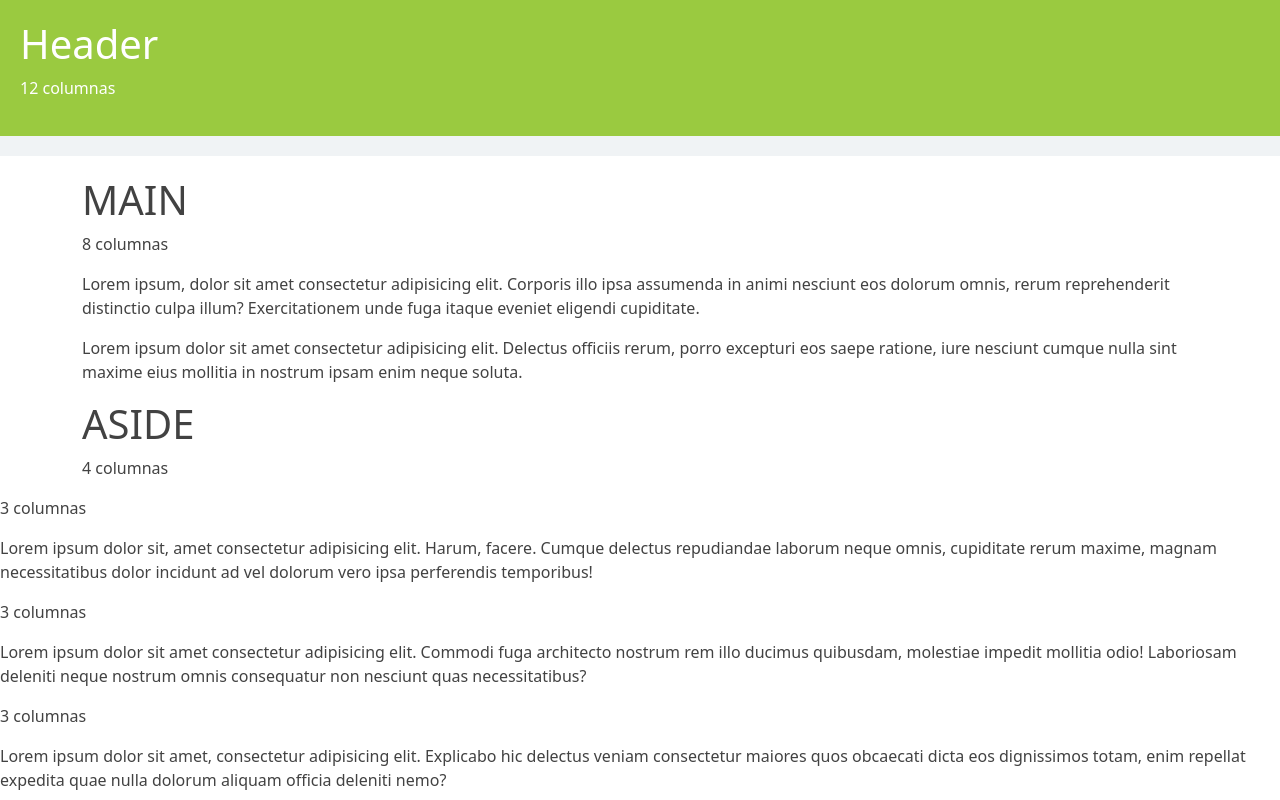
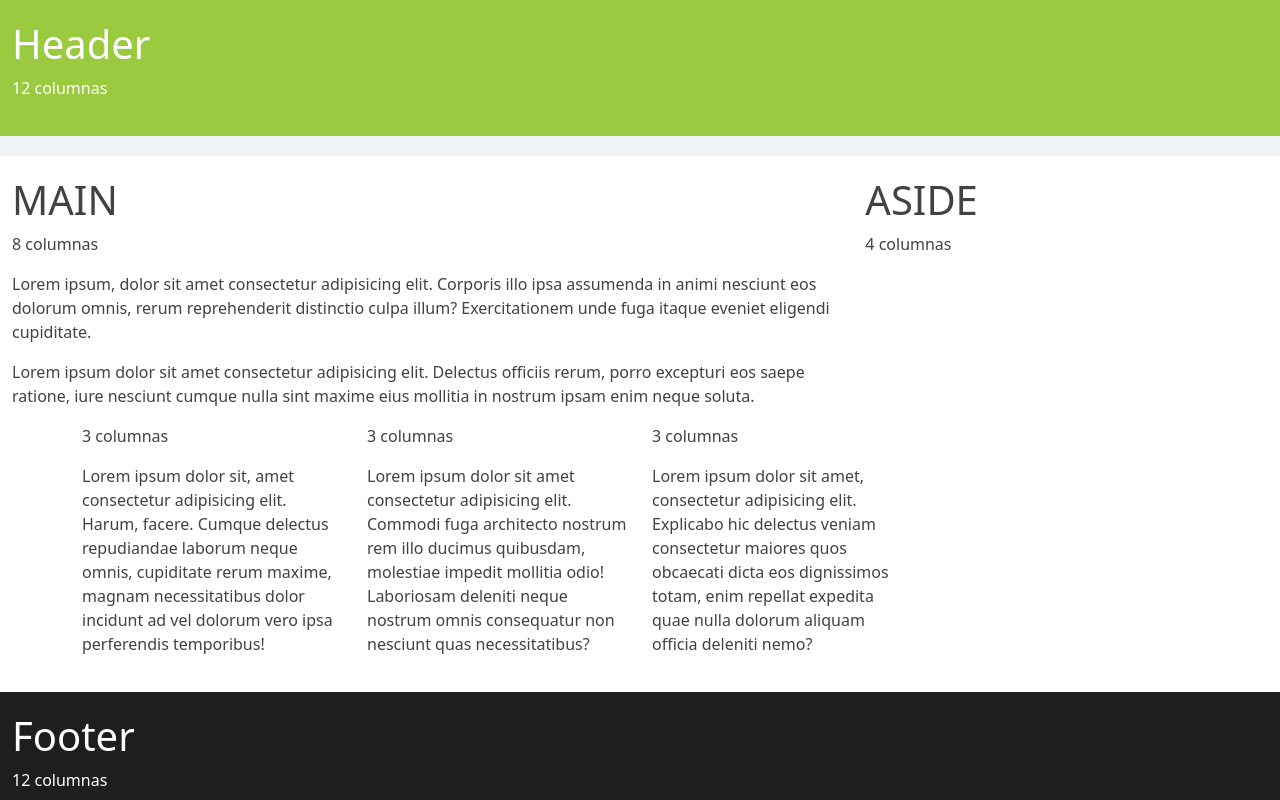
Before and after one commit to reyes-art-car/grid-bootstrap, a website: page index.html in a window 1280 px wide. Shown: the top 800 px of the page. Drawn offline with nearby package versions, Linux system fonts and the light colour scheme.

Commit message:
component size

```diff
--- a/components/footer.html
+++ b/components/footer.html
@@ -1,4 +1,4 @@
-<footer>
+<footer  class="container-fluid">
     <h1>Footer</h1>
     <p>12 columnas</p>
 </footer>
--- a/components/navbar.html
+++ b/components/navbar.html
@@ -1,4 +1,4 @@
-<header>
+<header  class="container-fluid">
     <h1>Header</h1>
     <p>12 columnas</p>
 </header>
--- a/index.html
+++ b/index.html
@@ -15,9 +15,9 @@
 	<!--llamadad e navbar-->
 	<div id="navbar"></div>
 
-	<main>
-		<div class="container">
-			<div class="main">
+	<main class="container-fluid">
+		<div class="row align-items-start">
+			<div class="col-8">
 				<h1>MAIN</h1>
 				<p>8 columnas</p>
 				<p>Lorem ipsum, dolor sit amet consectetur adipisicing elit. Corporis illo ipsa assumenda in animi
@@ -27,30 +27,35 @@
 					saepe ratione, iure nesciunt cumque nulla sint maxime eius mollitia in nostrum ipsam enim neque
 					soluta.</p>
 			</div>
-			<div class="aside">
+			<div class="col-4">
 				<h1>ASIDE</h1>
 				<p>4 columnas</p>
 			</div>
 		</div>
 
-		<div class="container2">
-			<div class="item1">
+		<div class="container">
+			<div class="row align-items-start">
+				<div class="col-3">
 					<p>3 columnas</p>
-				<p>Lorem ipsum dolor sit, amet consectetur adipisicing elit. Harum, facere. Cumque delectus repudiandae
-					laborum neque omnis, cupiditate rerum maxime, magnam necessitatibus dolor incidunt ad vel dolorum
+					<p>Lorem ipsum dolor sit, amet consectetur adipisicing elit. Harum, facere. Cumque delectus
+						repudiandae
+						laborum neque omnis, cupiditate rerum maxime, magnam necessitatibus dolor incidunt ad vel
+						dolorum
 						vero ipsa perferendis temporibus!</p>
 				</div>
-			<div class="item2">
+				<div class="col-3">
 					<p>3 columnas</p>
 					<p>Lorem ipsum dolor sit amet consectetur adipisicing elit. Commodi fuga architecto nostrum rem illo
 						ducimus quibusdam, molestiae impedit mollitia odio! Laboriosam deleniti neque nostrum omnis
 						consequatur non nesciunt quas necessitatibus?</p>
 				</div>
-			<div class="item3">
+				<div class="col-3">
 					<p>3 columnas</p>
-				<p>Lorem ipsum dolor sit amet, consectetur adipisicing elit. Explicabo hic delectus veniam consectetur
+					<p>Lorem ipsum dolor sit amet, consectetur adipisicing elit. Explicabo hic delectus veniam
+						consectetur
 						maiores quos obcaecati dicta eos dignissimos totam, enim repellat expedita quae nulla dolorum
 						aliquam officia deleniti nemo?</p>
+				</div>
 			</div>
 		</div>
 
```
Lines whose indentation alone changed are shown as unchanged.
